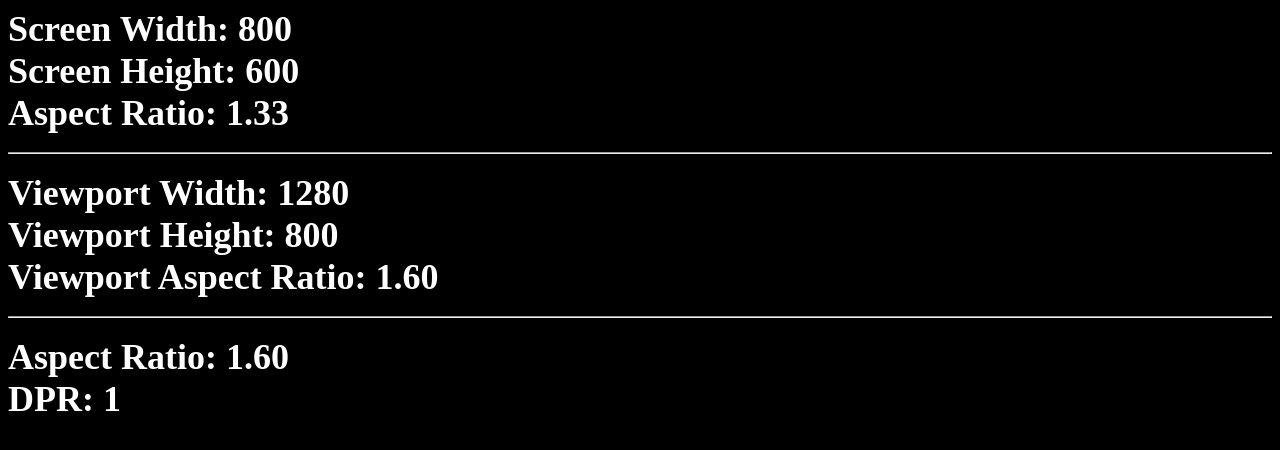
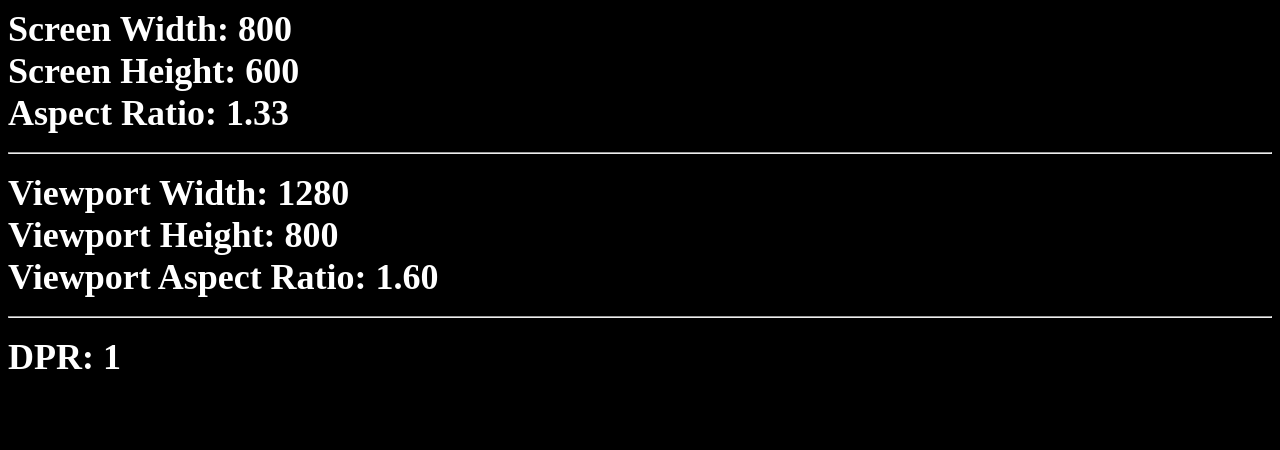
Before and after one commit to DimaGashko/screen-info, a plain HTML site: page index.html in a window 1280 px wide. Drawn offline with Linux system fonts and the light colour scheme.

Commit message:
remove duplicated line

```diff
--- a/index.html
+++ b/index.html
@@ -22,10 +22,7 @@
    Viewport Width: <script>document.write(window.innerWidth)</script><br>
    Viewport Height: <script>document.write(window.innerHeight)</script><br>
    Viewport Aspect Ratio: <script>document.write((window.innerWidth/window.innerHeight).toFixed(2))</script><br>
-
    <hr>
-   Aspect Ratio: <script>document.write((window.innerWidth/window.innerHeight).toFixed(2))</script><br>
-
    DPR: <script>document.write(window.devicePixelRatio)</script>
 </body>
 </html>
```
